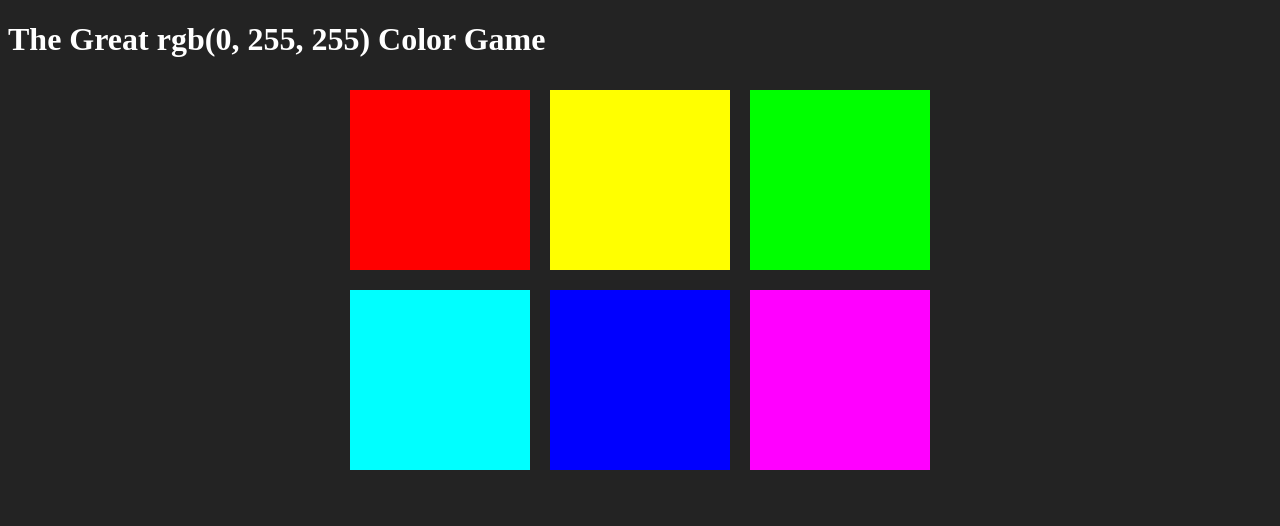
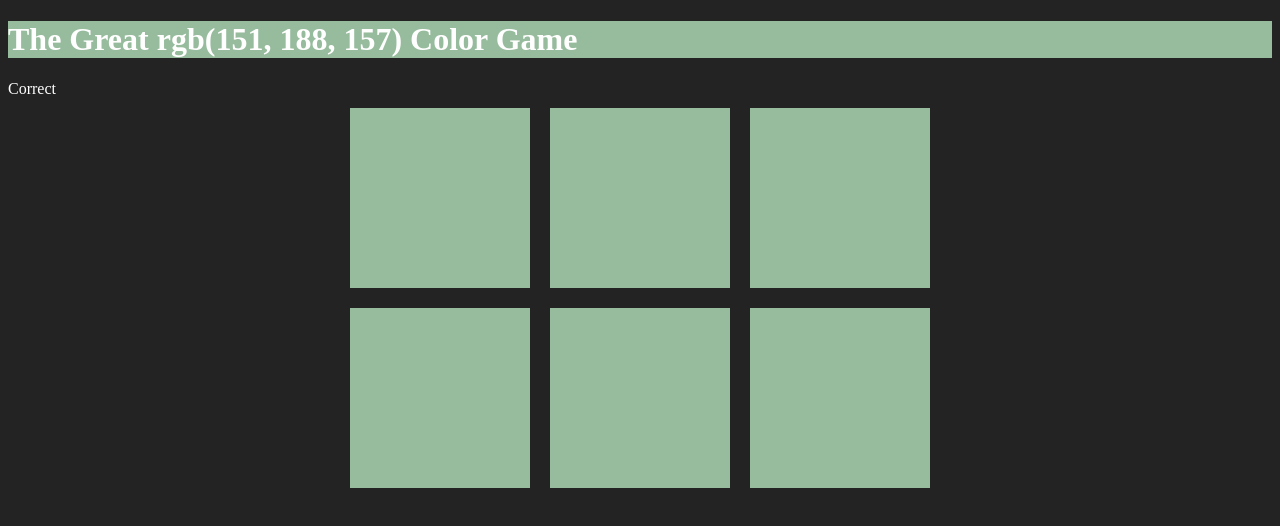
Before and after one commit to robin3317/Color-Guessing-Game, a plain HTML site: page index.html in a window 1280 px wide. Both pictures are taken after a click on the element 439 px from the left and 179 px from the top of the page. Drawn offline with Linux system fonts and the light colour scheme.

Commit message:
all the sqaures are getting random colors, check the result according to user's interaction. And heading background also change according to clicked color, now its time to play again

```diff
--- a/index.css
+++ b/index.css
@@ -18,3 +18,7 @@ body {
 h1 {
   color: white;
 }
+
+span {
+  color: white;
+}
--- a/index.html
+++ b/index.html
@@ -10,8 +10,11 @@
 </head>
 
 <body>
-  <h1>The Great
+  <h1 id="heading">The Great
     <span id="displayColor"></span> Color Game</h1>
+  <div>
+    <span id="message"></span>
+  </div>
   <div id="container">
     <div class="square"></div>
     <div class="square"></div>
--- a/index.js
+++ b/index.js
@@ -1,29 +1,55 @@
-let colors = [
-  "rgb(255, 0, 0)",
-  "rgb(255, 255, 0)",
-  "rgb(0, 255, 0)",
-  "rgb(0, 255, 255)",
-  "rgb(0, 0, 255)",
-  "rgb(255, 0, 255)"
-];
+let colors = generateRandomColors(6);
 //select all the square, see the console for better understand
 let squares = document.querySelectorAll(".square");
-let pickedColor = colors[3];
+let pickedColor = pickColor();
 let colorDisplay = document.getElementById("displayColor");
 colorDisplay.textContent = pickedColor;
+let messageDisplay = document.querySelector("#message");
+let heading = document.querySelector("#heading");
 
 for (let i = 0; i < squares.length; i++) {
   //loop through all the squares for giving them different colors
   squares[i].style.backgroundColor = colors[i];
+
   //add click listender to squares
   squares[i].addEventListener("click", function() {
     //grab color of cliked square
     let clickedColor = this.style.backgroundColor;
+
     //compare color to picked
     if (clickedColor === pickedColor) {
-      alert("Correct");
+      messageDisplay.textContent = "Correct";
+      changeColors(clickedColor);
+      heading.style.backgroundColor = clickedColor;
     } else {
-      alert("Wrong!");
+      this.style.backgroundColor = "#232323";
+      messageDisplay.textContent = "Try Again";
     }
   });
 }
+
+function changeColors(color) {
+  for (let i = 0; i < squares.length; i++) {
+    squares[i].style.backgroundColor = color;
+  }
+}
+
+function pickColor() {
+  let random = Math.floor(Math.random() * colors.length);
+  return colors[random];
+}
+
+function generateRandomColors(num) {
+  let arr = [];
+  for (let i = 0; i < num; i++) {
+    arr.push(randomColor());
+  }
+  return arr;
+}
+
+function randomColor() {
+  let r = Math.floor(Math.random() * 256);
+  let g = Math.floor(Math.random() * 256);
+  let b = Math.floor(Math.random() * 256);
+  return "rgb(" + r + ", " + g + ", " + b + ")";
+}
```
